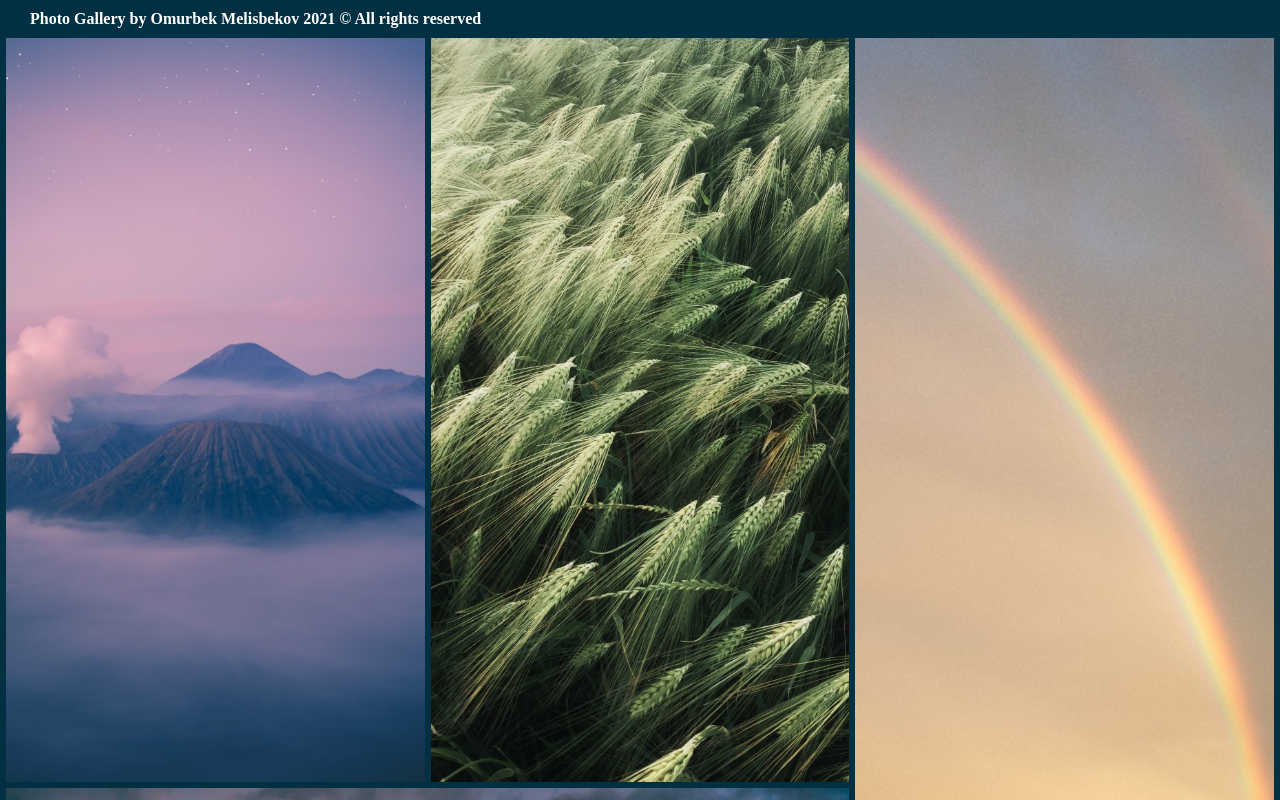
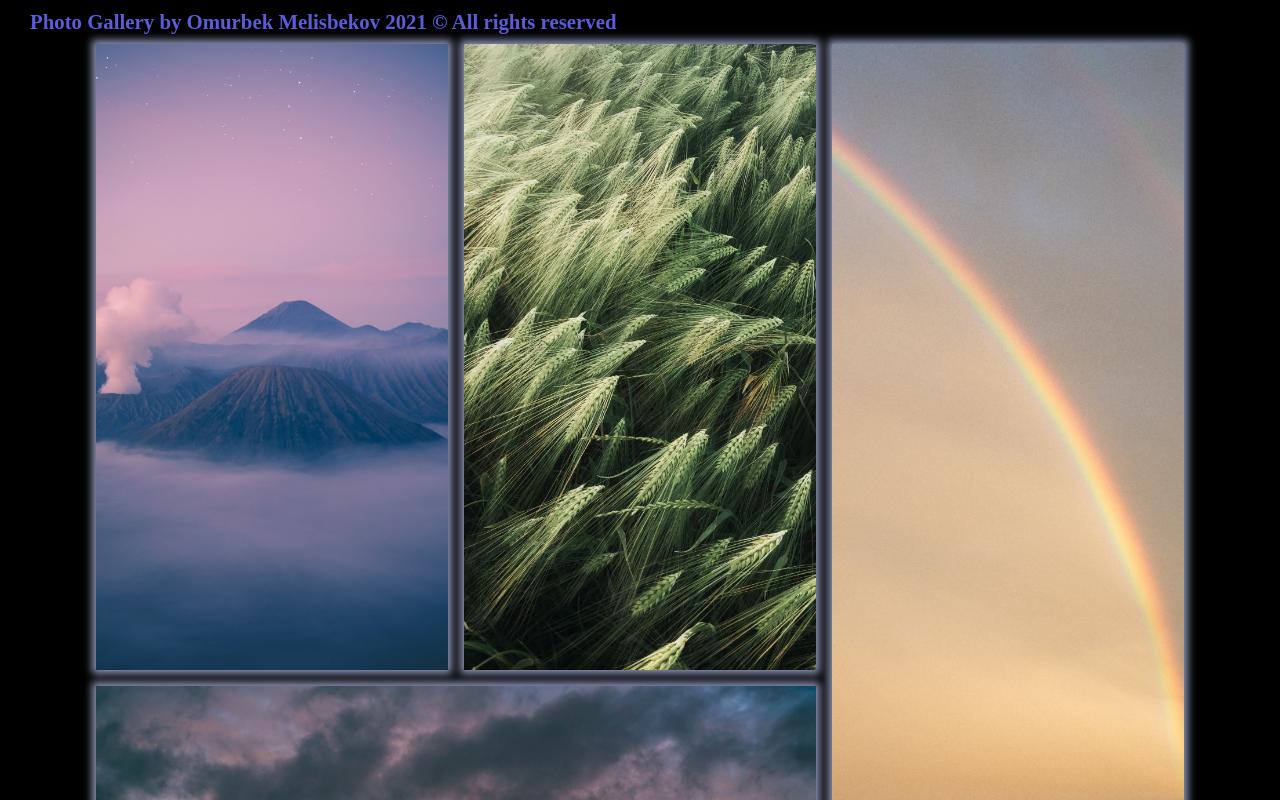
Before and after one commit to Omurbek007/Omurbek007, a plain HTML site: page index.html in a window 1280 px wide. Shown: the top 800 px of the page. Drawn offline with Linux system fonts and the light colour scheme.

Commit message:
added one more photo and some style

```diff
--- a/index.html
+++ b/index.html
@@ -34,6 +34,7 @@
             <div class="box18"><img src="images/image18.jpeg" alt=""></div>
             <div class="box19"><img src="images/image19.jpeg" alt=""></div>
             <div class="box20"><img src="images/image20.jpeg" alt=""></div>
+            <div class="box21"><img src="images/Omurbek.png" alt=""></div>
         </div>
     </figure>
 
--- a/style.css
+++ b/style.css
@@ -4,12 +4,13 @@
 }
 body {
     box-sizing: border-box;
-    background-color: rgb(0, 48, 66);
+    background-color: rgb(0, 0, 0);
     font-family: Tahoma sans-serif;
 }
 figcaption {
-    color: #fff;
+    color: rgb(90, 92, 218);
     margin: 10px 0 10 30px;
+    font-size: 1.3em;
     font-weight: bold;
 }
 figcaption > span {
@@ -17,15 +18,24 @@ figcaption > span {
     margin-left: 35em;
 }
 .wrapper {
-    width: 99%;
+    width: 85%;
     margin: 5px auto;
     padding-bottom: 20px;
     display: grid;
     grid-template-columns: repeat(3, 1fr);
     /* grid-auto-rows: minmax(200px auto); */
-    grid-gap: .4em;
+    grid-gap: 1em;
 }
 
+.wrapper > div {
+    box-shadow: 0px 0px 8px 4px rgb(138, 147, 179);
+
+    transition: .3s;
+    cursor: pointer;
+}
+.wrapper > div:hover {
+    transform: scale(1.01);
+}
 @media screen and (min-width: 610px) and (max-width: 810px) {
    .wrapper {
     /* grid-template-columns: 2fr 2fr 2fr; */
```
Also changed, not shown: 1 other file.
